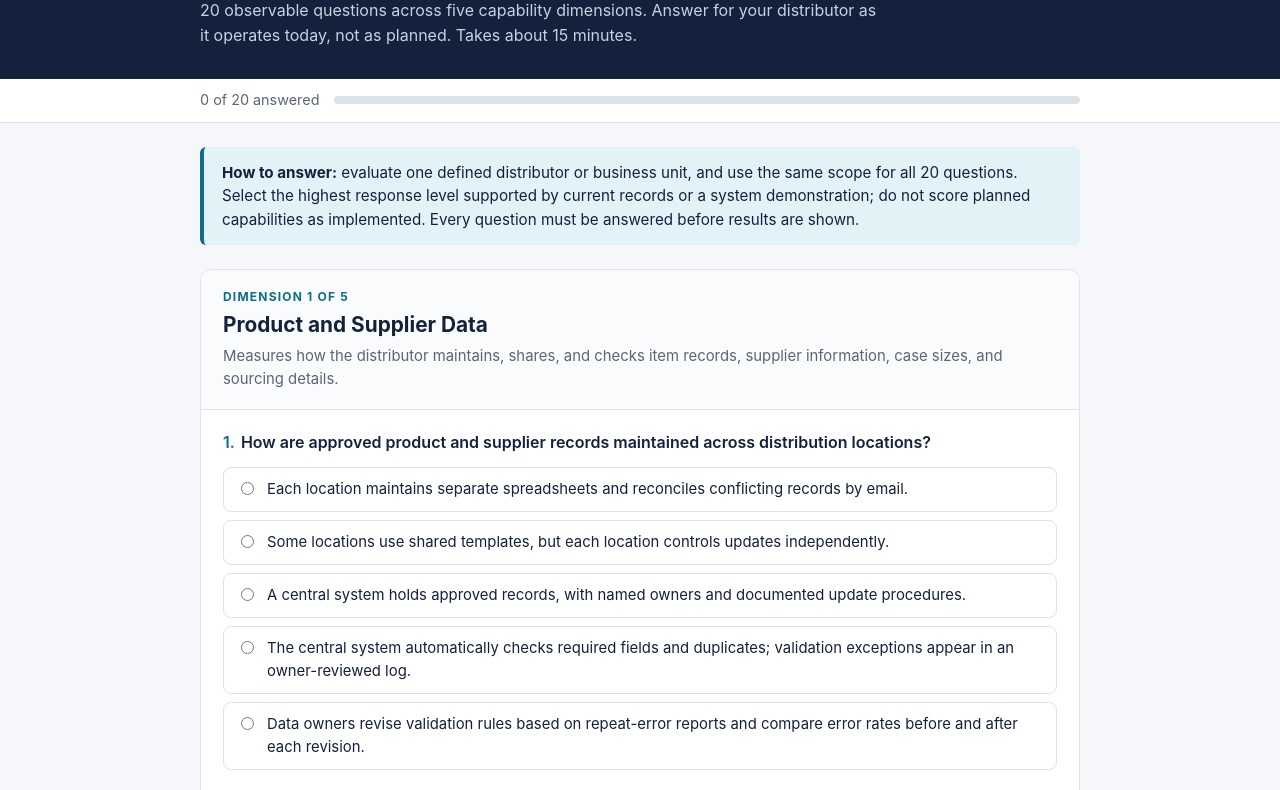
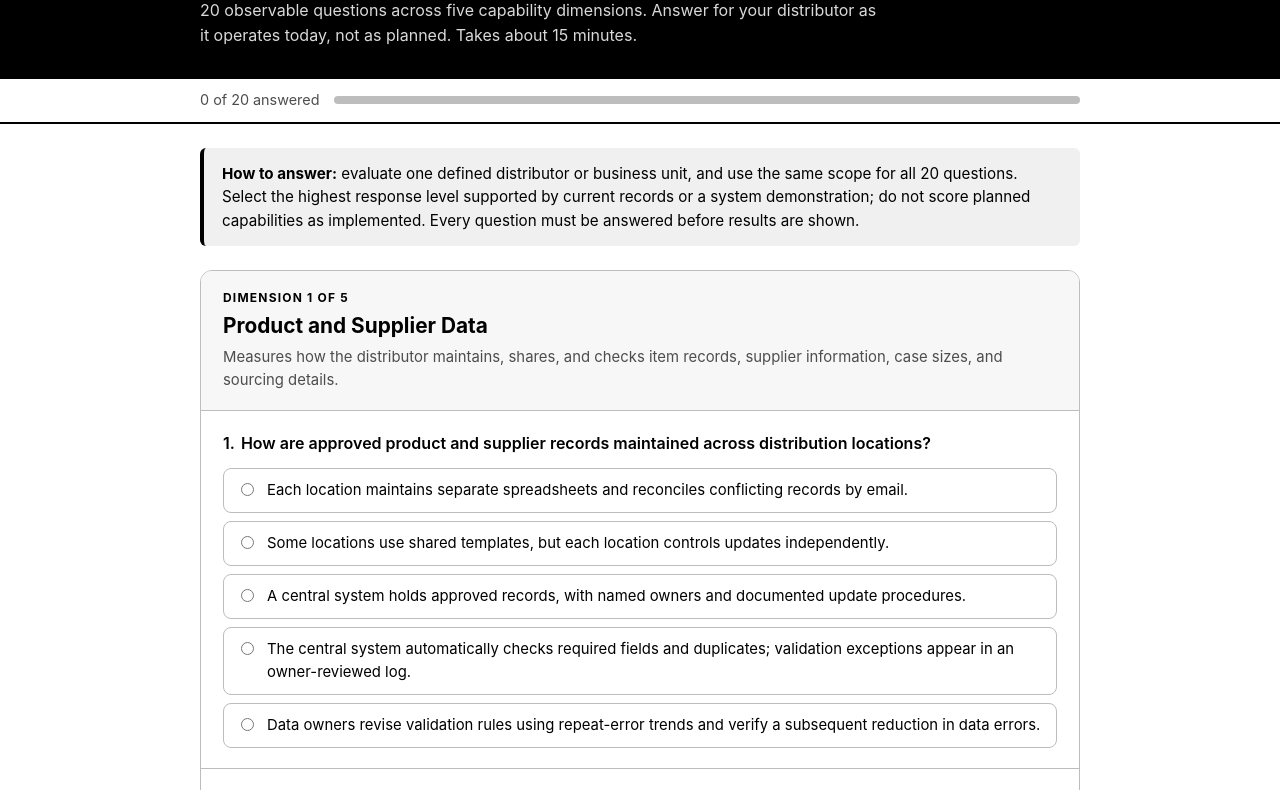
Before and after one commit to NelsonPanunzio03/maturity-assessment-tool, a plain HTML site: page index.html in a window 1280 px wide. Shown: the part 124-914 px from the top of the page. Drawn offline with nearby package versions, Linux system fonts and the light colour scheme.

Commit message:
Update final assessment tool

```diff
--- a/index.html
+++ b/index.html
@@ -7,30 +7,30 @@
 <script src="https://cdn.jsdelivr.net/npm/chart.js@4.4.1/dist/chart.umd.min.js"></script>
 <style>
   :root {
-    --ink: #14213d;
-    --muted: #5b6577;
-    --line: #dde2ea;
-    --bg: #f5f7fa;
+    --ink: #000000;
+    --muted: #4d4d4d;
+    --line: #bdbdbd;
+    --bg: #ffffff;
     --card: #ffffff;
-    --accent: #0b6e8a;
-    --accent-dark: #084f63;
-    --accent-soft: #e3f2f7;
-    --warn: #b3261e;
-    --warn-soft: #fdecea;
-    --gold: #c98a0a;
+    --accent: #000000;
+    --accent-dark: #1a1a1a;
+    --accent-soft: #f0f0f0;
+    --warn: #000000;
+    --warn-soft: #e6e6e6;
+    --gold: #000000;
   }
   * { box-sizing: border-box; }
   body {
     margin: 0; background: var(--bg); color: var(--ink);
     font: 16px/1.55 -apple-system, BlinkMacSystemFont, "Segoe UI", Roboto, Helvetica, Arial, sans-serif;
   }
-  header.hero { background: var(--ink); color: #fff; padding: 40px 20px 32px; }
+  header.hero { background: #000; color: #fff; padding: 40px 20px 32px; }
   .wrap { max-width: 920px; margin: 0 auto; padding: 0 20px; }
   .hero h1 { margin: 0 0 8px; font-size: 1.9rem; letter-spacing: -0.01em; }
-  .hero p { margin: 0; color: #c8d1e3; max-width: 680px; }
-  .eyebrow { text-transform: uppercase; letter-spacing: .12em; font-size: .75rem; color: #7fd0e6; margin-bottom: 8px; }
+  .hero p { margin: 0; color: #d9d9d9; max-width: 680px; }
+  .eyebrow { text-transform: uppercase; letter-spacing: .12em; font-size: .75rem; color: #bfbfbf; margin-bottom: 8px; }
 
-  .progress-bar { position: sticky; top: 0; z-index: 10; background: #fff; border-bottom: 1px solid var(--line); }
+  .progress-bar { position: sticky; top: 0; z-index: 10; background: #fff; border-bottom: 2px solid #000; }
   .progress-inner { max-width: 920px; margin: 0 auto; padding: 10px 20px; display: flex; align-items: center; gap: 14px; font-size: .9rem; color: var(--muted); }
   .track { flex: 1; height: 8px; background: var(--line); border-radius: 99px; overflow: hidden; }
   .fill { height: 100%; width: 0; background: var(--accent); transition: width .25s; }
@@ -39,23 +39,23 @@
   .intro { background: var(--accent-soft); border-left: 4px solid var(--accent); padding: 14px 18px; border-radius: 6px; margin-bottom: 24px; font-size: .95rem; }
 
   .dimension { background: var(--card); border: 1px solid var(--line); border-radius: 12px; margin-bottom: 24px; overflow: hidden; }
-  .dim-head { padding: 18px 22px; background: #fafbfd; border-bottom: 1px solid var(--line); }
+  .dim-head { padding: 18px 22px; background: #f7f7f7; border-bottom: 1px solid var(--line); }
   .dim-head .num { font-size: .75rem; font-weight: 700; color: var(--accent); letter-spacing: .1em; text-transform: uppercase; }
   .dim-head h2 { margin: 2px 0 4px; font-size: 1.3rem; }
   .dim-head p { margin: 0; color: var(--muted); font-size: .93rem; }
 
   .question { padding: 20px 22px; border-bottom: 1px solid var(--line); }
   .question:last-child { border-bottom: none; }
-  .question.missing { background: var(--warn-soft); }
+  .question.missing { background: var(--warn-soft); border-left: 6px solid #000; }
   .q-text { font-weight: 600; margin: 0 0 12px; }
   .q-text .qn { color: var(--accent); margin-right: 6px; }
   .opts { display: grid; gap: 8px; }
   .opt { display: flex; gap: 10px; align-items: flex-start; padding: 10px 12px; border: 1px solid var(--line); border-radius: 8px; cursor: pointer; background: #fff; font-size: .93rem; }
   .opt:hover { border-color: var(--accent); }
   .opt input { margin-top: 4px; accent-color: var(--accent); }
-  .opt:has(input:checked) { border-color: var(--accent); background: var(--accent-soft); }
+  .opt:has(input:checked) { border: 2px solid #000; background: var(--accent-soft); padding: 9px 11px; font-weight: 600; }
   .opt:has(input:focus-visible) { outline: 2px solid var(--accent); outline-offset: 2px; }
-  .err { display: none; color: var(--warn); font-size: .85rem; margin-top: 8px; font-weight: 600; }
+  .err { display: none; color: #000; font-size: .85rem; margin-top: 8px; font-weight: 700; text-decoration: underline; }
   .question.missing .err { display: block; }
 
   .actions { display: flex; gap: 12px; align-items: center; flex-wrap: wrap; }
@@ -63,7 +63,7 @@
   button.primary:hover { background: var(--accent-dark); }
   button.secondary { background: #fff; color: var(--ink); border: 1px solid var(--line); padding: 10px 18px; font-size: .9rem; border-radius: 8px; cursor: pointer; }
   button.secondary:hover { border-color: var(--accent); }
-  #formMsg { color: var(--warn); font-weight: 600; }
+  #formMsg { color: #000; font-weight: 700; text-decoration: underline; }
 
   details.testing { margin-top: 28px; font-size: .85rem; color: var(--muted); }
   details.testing summary { cursor: pointer; }
@@ -82,20 +82,20 @@
   table.scores td { padding: 8px 4px; border-bottom: 1px solid var(--line); }
   table.scores td.val { text-align: right; font-weight: 700; white-space: nowrap; }
   table.scores td.stage { color: var(--muted); font-size: .8rem; text-align: right; white-space: nowrap; padding-left: 10px; }
-  table.scores tr.low td { background: var(--warn-soft); }
+  table.scores tr.low td { background: var(--warn-soft); font-weight: 700; }
   .overall { margin-top: 12px; font-size: .9rem; color: var(--muted); }
   .overall strong { color: var(--ink); }
 
-  .profile { margin-top: 20px; border-left: 6px solid var(--gold); }
+  .profile { margin-top: 20px; border: 2px solid #000; border-left: 10px solid #000; }
   .profile .tag { font-size: .72rem; text-transform: uppercase; letter-spacing: .1em; color: var(--gold); font-weight: 700; }
   .profile h3 { font-size: 1.35rem; margin: 2px 0 8px; }
   .next { margin-top: 12px; padding: 12px 14px; background: var(--accent-soft); border-radius: 8px; font-size: .95rem; }
   .next strong { color: var(--accent-dark); }
-  .tie-note { margin: 0 0 12px; padding: 10px 12px; background: #fff8e6; border: 1px solid #f0d58a; border-radius: 8px; font-size: .88rem; }
+  .tie-note { margin: 0 0 12px; padding: 10px 12px; background: #f0f0f0; border: 1px solid #000; border-radius: 8px; font-size: .88rem; }
   .low-card { padding: 14px 0; border-top: 1px solid var(--line); }
   .low-card:first-of-type { border-top: 0; padding-top: 0; }
   .low-card h4 { margin: 0 0 4px; font-size: 1rem; }
-  .low-card .sc { color: var(--warn); font-weight: 700; }
+  .low-card .sc { color: #000; font-weight: 700; }
   .low-card p { margin: 4px 0; font-size: .93rem; }
   .caveat { margin-top: 20px; font-size: .85rem; color: var(--muted); }
   footer { text-align: center; color: var(--muted); font-size: .8rem; padding: 20px; }
@@ -211,7 +211,7 @@ const DIMENSIONS = [
           },
           {
             "v": 5,
-            "t": "Data owners revise validation rules based on repeat-error reports and compare error rates before and after each revision."
+            "t": "Data owners revise validation rules using repeat-error trends and verify a subsequent reduction in data errors."
           }
         ]
       },
@@ -237,7 +237,7 @@ const DIMENSIONS = [
           },
           {
             "v": 5,
-            "t": "Duplicate trends are analyzed to improve preventive rules, with reductions measured after changes."
+            "t": "Preventive duplicate checks are revised using recurring duplicate trends, with duplicate rates measured afterward."
           }
         ]
       },
@@ -263,7 +263,7 @@ const DIMENSIONS = [
           },
           {
             "v": 5,
-            "t": "Validation rules are revised using recurring errors, and the effect on order corrections is measured."
+            "t": "Validation rules are updated using documented errors, and subsequent order-correction rates are measured."
           }
         ]
       },
@@ -289,7 +289,7 @@ const DIMENSIONS = [
           },
           {
             "v": 5,
-            "t": "Recurring error patterns drive tested process improvements, with repeat errors measured afterward."
+            "t": "Process changes target recurring record errors, with repeat-error rates compared before and after."
           }
         ]
       }
@@ -329,7 +329,7 @@ const DIMENSIONS = [
           },
           {
             "v": 5,
-            "t": "The team tests specific portal features against existing ones and rolls out features with documented gains in completion or fewer corrections."
+            "t": "The distributor expands customer ordering features only after testing demonstrates a measurable improvement in order completion."
           }
         ]
       },
@@ -355,7 +355,7 @@ const DIMENSIONS = [
           },
           {
             "v": 5,
-            "t": "Teams compare alternative availability displays or substitution choices and retain versions that reduce measured order corrections."
+            "t": "Customer-facing availability changes are retained only when testing shows fewer order corrections."
           }
         ]
       },
@@ -381,7 +381,7 @@ const DIMENSIONS = [
           },
           {
             "v": 5,
-            "t": "The distributor tests status-display improvements and adopts those that measurably reduce inquiries or corrections."
+            "t": "Status-display changes are adopted after testing shows a measurable reduction in customer inquiries."
           }
         ]
       },
@@ -407,7 +407,7 @@ const DIMENSIONS = [
           },
           {
             "v": 5,
-            "t": "Teams compare ordering-error metrics before and after a tested fix and adopt fixes that show a reduction."
+            "t": "Ordering-process fixes are adopted after a trial demonstrates a lower ordering-error rate."
           }
         ]
       }
@@ -447,7 +447,7 @@ const DIMENSIONS = [
           },
           {
             "v": 5,
-            "t": "Teams trial changes to pick or load sequences and compare documented pick-accuracy rates before and after the trial."
+            "t": "Picking-process changes are adopted after a trial demonstrates higher pick accuracy."
           }
         ]
       },
@@ -473,7 +473,7 @@ const DIMENSIONS = [
           },
           {
             "v": 5,
-            "t": "Teams trial revised routes or loading sequences and compare on-time delivery and route cost against the prior plan."
+            "t": "Route-planning changes are adopted after a trial demonstrates better on-time delivery performance."
           }
         ]
       },
@@ -499,7 +499,7 @@ const DIMENSIONS = [
           },
           {
             "v": 5,
-            "t": "Teams analyze recurring exceptions, test process changes, and measure reductions in errors."
+            "t": "Exception-handling changes are adopted after testing demonstrates fewer repeat exceptions."
           }
         ]
       },
@@ -525,7 +525,7 @@ const DIMENSIONS = [
           },
           {
             "v": 5,
-            "t": "Measured results are used to test and expand changes to schedules, loading, and routes while monitoring costs."
+            "t": "Operational process changes are expanded after controlled tests demonstrate measurable performance gains."
           }
         ]
       }
@@ -565,85 +565,85 @@ const DIMENSIONS = [
           },
           {
             "v": 5,
-            "t": "Proposed AI updates are benchmarked against the current version using refreshed cases and released only after documented gains."
+            "t": "AI use is expanded to additional purchasing workflows only after a controlled trial demonstrates a measurable operational benefit."
           }
         ]
       },
       {
         "id": "q14",
-        "text": "How are AI-generated purchasing recommendations validated before use?",
+        "text": "What documented checks verify AI purchasing inputs and outputs?",
         "options": [
           {
             "v": 1,
-            "t": "There is no AI tool or documented validation process."
+            "t": "No AI-specific input or output checks are documented."
           },
           {
             "v": 2,
-            "t": "Pilot outputs are reviewed manually against sample reports."
+            "t": "Staff manually compare pilot outputs with sample purchasing reports."
           },
           {
             "v": 3,
-            "t": "An assigned owner maintains known test cases and human intervention rules."
+            "t": "A workflow owner uses documented test cases to verify outputs before operational use."
           },
           {
             "v": 4,
-            "t": "Teams monitor live errors and overrides and switch to verified reports when needed."
+            "t": "Scheduled validation checks flag invalid source data or AI outputs outside defined limits."
           },
           {
             "v": 5,
-            "t": "Proposed model changes are compared against the current tool using refreshed test cases before release."
+            "t": "Validation tests are updated using documented failures, with subsequent failure rates measured."
           }
         ]
       },
       {
         "id": "q15",
-        "text": "What operational evidence is recorded to monitor AI tools used in purchasing?",
+        "text": "How are AI errors and employee overrides monitored during purchasing operations?",
         "options": [
           {
             "v": 1,
-            "t": "No AI performance monitoring exists because AI is not used in the workflow."
+            "t": "No AI operational monitoring process exists."
           },
           {
             "v": 2,
-            "t": "A limited pilot is checked manually without routine production monitoring."
+            "t": "Pilot users report problems informally without a standard log."
           },
           {
             "v": 3,
-            "t": "A defined AI workflow has an owner and documented pre-release checks."
+            "t": "A named workflow owner records reported AI errors and overrides using a standard process."
           },
           {
             "v": 4,
-            "t": "Production monitoring records errors and employee overrides against documented alert thresholds."
+            "t": "Operational error and override rates are tracked against documented thresholds."
           },
           {
             "v": 5,
-            "t": "Monitoring findings trigger revised test cases; releases are approved only after a documented comparison with the deployed version."
+            "t": "Monitoring trends trigger tested corrective changes whose effect on error rates is measured."
           }
         ]
       },
       {
         "id": "q16",
-        "text": "What evidence is required before expanding an AI tool to additional purchasing teams?",
+        "text": "What documented evidence governs expansion of AI to additional purchasing teams?",
         "options": [
           {
             "v": 1,
-            "t": "No AI expansion process exists because no pilots have been documented."
+            "t": "There is no documented AI expansion procedure."
           },
           {
             "v": 2,
-            "t": "Pilot staff review sample outputs, but expansion criteria are not formalized."
+            "t": "Pilot results are discussed informally before additional teams are considered."
           },
           {
             "v": 3,
-            "t": "A workflow owner documents use cases, human review rules, and test results before expansion."
+            "t": "A workflow owner documents test results and approves each proposed expansion."
           },
           {
             "v": 4,
-            "t": "Teams require monitored performance and documented fallback controls during rollout."
+            "t": "Expansion decisions use recorded operational performance against predefined acceptance criteria."
           },
           {
             "v": 5,
-            "t": "Expansion requires comparative test results showing measurable improvements in accuracy or purchasing efficiency."
+            "t": "Expansion follows a controlled comparison demonstrating a measurable improvement over the existing process."
           }
         ]
       }
@@ -683,7 +683,7 @@ const DIMENSIONS = [
           },
           {
             "v": 5,
-            "t": "Teams pilot revised training, compare adoption measures before and after, and expand revisions with documented gains."
+            "t": "Revised training is expanded after a pilot demonstrates improved tool adoption."
           }
         ]
       },
@@ -709,7 +709,7 @@ const DIMENSIONS = [
           },
           {
             "v": 5,
-            "t": "Revised practice tasks are piloted, and managers compare independent task-completion results before wider rollout."
+            "t": "Revised practice tasks are expanded after testing demonstrates higher independent task-completion rates."
           }
         ]
       },
@@ -735,7 +735,7 @@ const DIMENSIONS = [
           },
           {
             "v": 5,
-            "t": "Feedback and usage trends guide tested workflow changes that reduce workarounds across locations."
+            "t": "Workflow changes are expanded after a pilot demonstrates fewer manual workarounds."
           }
         ]
       },
@@ -761,7 +761,7 @@ const DIMENSIONS = [
           },
           {
             "v": 5,
-            "t": "A training change is piloted at one location and expanded only when adoption measures improve compared with the prior approach."
+            "t": "A training change is expanded beyond the pilot location only when adoption metrics improve."
           }
         ]
       }
@@ -779,8 +779,9 @@ const DIMENSIONS = [
 
 /* Archetypal profiles from the Interpretation Guide (Member A), evaluated in order; first match wins.
    s = { data, ordering, warehouse, ai, training } (1.0 to 5.0).
-   "Low" = averages to Stage 1-2 and "High" = averages to Stage 4-5 (rounded, matching the stage shown in the table).
-   "Significantly lower" = at least one full point below every other dimension.
+   Building the Basics / Ready to Optimize: each average is rounded to the nearest whole stage (.5 rounds up);
+   stages 1-2 are low and 4-5 are high. "Significantly lower" = actual average at least one point below every
+   other dimension. All other comparisons use actual averages.
    The last profile is a tool-only fallback for patterns the Guide does not name. */
 const EPS = 1e-9;
 const stg = x => Math.round(x + EPS);
@@ -790,14 +791,14 @@ const PROFILES = [
     id: "basics",
     name: "Building the Basics",
     test: s => Object.values(s).every(v => stg(v) <= 2),
-    description: "All five scores are between 1 and 2. Separate files and inconsistent workflows make it hard for teams to work from the same information.",
+    description: "All five rounded maturity stages are 1 or 2. Separate files and inconsistent workflows make it hard for teams to work from the same information.",
     action: "Assign an owner and create one shared process for maintaining product and supplier records."
   },
   {
     id: "optimize",
     name: "Ready to Optimize",
     test: s => Object.values(s).every(v => stg(v) >= 4),
-    description: "All five scores are between 4 and 5. The distributor has established systems and can measure their performance, so it can test targeted improvements.",
+    description: "All five rounded maturity stages are 4 or 5. The distributor has established systems and can measure their performance, so it can test targeted improvements.",
     action: "Pilot a new demand forecast in one market and measure forecast accuracy and stockouts before expanding it."
   },
   {
@@ -825,8 +826,8 @@ const PROFILES = [
     id: "mixed",
     name: "Mixed Profile",
     test: () => true,
-    description: "Your scores do not match one of the five named patterns: capability is developing at different speeds without a single dominant gap. The two lowest dimensions below are where the next investment is likely to matter most.",
-    action: "Work on the two lowest-scoring dimensions shown below, using the next-stage description for each as the target."
+    description: "Your scores match none of the five named patterns, so the two lowest-scoring areas (including ties) are highlighted below.",
+    action: "Use the next-stage description for each highlighted area to choose a specific improvement."
   }
 ];
 
@@ -996,15 +997,15 @@ function renderResults(scores) {
       datasets: [{
         label: "Your distributor",
         data: DIMENSIONS.map(d => Number(scores[d.id].toFixed(2))),
-        backgroundColor: "rgba(11,110,138,0.25)",
-        borderColor: "#0b6e8a",
-        pointBackgroundColor: "#0b6e8a",
+        backgroundColor: "rgba(0,0,0,0.18)",
+        borderColor: "#000000",
+        pointBackgroundColor: "#000000",
         borderWidth: 2
       }]
     },
     options: {
       responsive: true, maintainAspectRatio: false,
-      scales: { r: { min: 0, max: 5, ticks: { stepSize: 1, backdropColor: "transparent" }, pointLabels: { font: { size: 12 } } } },
+      scales: { r: { min: 0, max: 5, ticks: { stepSize: 1, backdropColor: "transparent", color: "#333" }, grid: { color: "#999" }, angleLines: { color: "#999" }, pointLabels: { font: { size: 12 }, color: "#000" } } },
       plugins: { legend: { display: false } }
     }
   });
@@ -1030,7 +1031,7 @@ function renderResults(scores) {
   if (tied) {
     const note = document.createElement("div");
     note.className = "tie-note";
-    note.textContent = "Scores are tied at the bottom, so all tied dimensions are shown. They are listed in priority order: product and supplier data first, then employee adoption, then warehouse, ordering, and AI.";
+    note.textContent = "Some scores are tied for the lowest two places, so every tied dimension is shown. They are listed in priority order: product and supplier data first, then employee adoption, then warehouse, ordering, and AI.";
     lp.appendChild(note);
   }
   low.forEach(l => {
```
